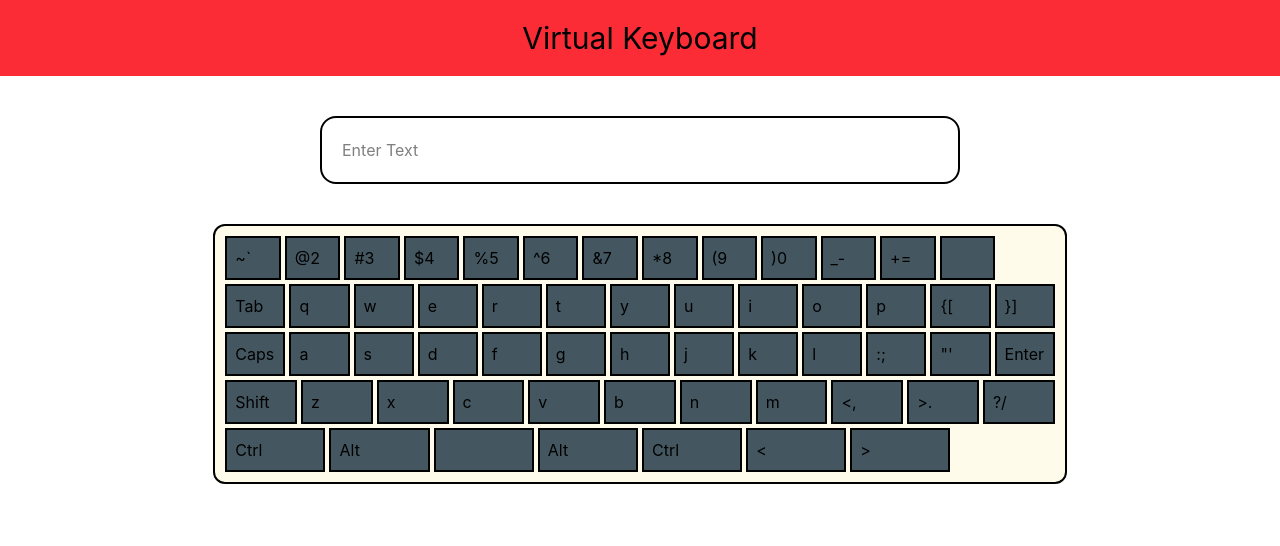
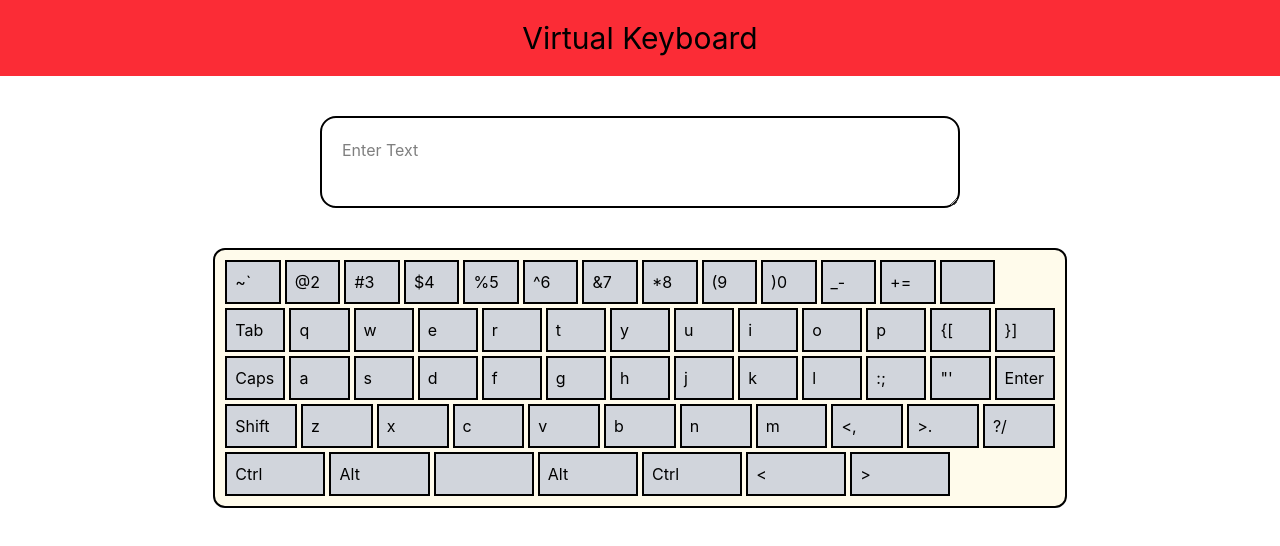
Before and after one commit to shivanshu7919/Virtual-Keyboard, a React (Vite) app: page / in a window 1280 px wide. Shown: the top 546 px of the page. Built offline with nearby package versions, Linux system fonts and the light colour scheme.

Commit message:
Done style of keyboard

```diff
--- a/src/components/Keyboard.jsx
+++ b/src/components/Keyboard.jsx
@@ -65,7 +65,7 @@ function Keyboard() {
           firstSpanElement.innerText=((updatedCaps && isShift) || (!updatedCaps && !isShift))?keyText.toLowerCase():keyText.toUpperCase();
         }
         if(keyText==='caps'){
-          firstSpanElement.parentElement.style.backgroundColor=(updatedCaps)?'blue':'#445760';
+          firstSpanElement.parentElement.style.backgroundColor=(updatedCaps)?'blue':'#D1D5DB';
         }
       }
     })
@@ -83,7 +83,7 @@ function Keyboard() {
           firstSpanElement.innerText=((updatedShift && isCaps) || (!updatedShift && !isCaps))?keyText.toLowerCase():keyText.toUpperCase();
         }
         if(keyText==='shift'){
-          firstSpanElement.parentElement.style.backgroundColor=(updatedShift)?'blue':'#445760';
+          firstSpanElement.parentElement.style.backgroundColor=(updatedShift)?'blue':'#D1D5DB';
         }
       }
     })
@@ -130,7 +130,7 @@ function Keyboard() {
       <h1 className='text-center bg-red-500 p-5 text-3xl'>Virtual Keyboard</h1>
       <div className='flex justify-center'>
 
-        <input
+        <textarea
         type="text"
         className='w-1/2 border-2 rounded-2xl py-5 px-5 m-10'
         placeholder='Enter Text'
@@ -144,7 +144,7 @@ function Keyboard() {
         <div className='grid grid-cols-14'>
           {['~.`','@.2','#.3','$.4','%.5','^.6','&.7','*.8','(.9',').0','_.-','+.=','<i className="fa-solid fa-delete-left"></i>']
             .map((keyValue)=>(
-              <div key={keyValue} className='key border-2 p-2 m-0.5 bg-[#445760]'
+              <div key={keyValue} className='key border-2 p-2 m-0.5 bg-gray-300'
                 onClick={()=>handleKeyClick(keyValue)}
               >
                 {
@@ -170,7 +170,7 @@ function Keyboard() {
         <div className='row grid grid-cols-13'>
           {['Tab', 'q', 'w', 'e', 'r', 't', 'y', 'u', 'i', 'o', 'p', '{_[', '}_]']
             .map((keyValue)=>(
-              <div key={keyValue} className='key p-2 border-2 m-0.5 bg-[#445760]'
+              <div key={keyValue} className='key p-2 border-2 m-0.5 bg-gray-300'
                 onClick={()=>handleKeyClick(keyValue)}
               >
                 {
@@ -190,7 +190,7 @@ function Keyboard() {
         <div className='row grid grid-cols-13'>
           {['Caps','a','s','d','f','g','h','j','k','l',':_;','"_\'','Enter']
             .map((keyValue)=>(
-              <div key={keyValue} className='key p-2 border-2 m-0.5 bg-[#445760]'
+              <div key={keyValue} className='key p-2 border-2 m-0.5 bg-gray-300'
                 onClick={()=>handleKeyClick(keyValue)}
               >
                 {
@@ -210,7 +210,7 @@ function Keyboard() {
         <div className='row grid grid-cols-11'>
           {['Shift','z','x','c','v','b','n','m','<_,','>_.','?_/']
             .map((keyValue)=>(
-              <div key={keyValue} className='key p-2  border-2 m-0.5 bg-[#445760]'
+              <div key={keyValue} className='key p-2  border-2 m-0.5 bg-gray-300'
                 onClick={()=>handleKeyClick(keyValue)}
               >
                 {
@@ -232,7 +232,7 @@ function Keyboard() {
         <div className='row grid grid-cols-8'>
           {['Ctrl','Alt',' ','Alt','Ctrl','<','>']
             .map((keyValue,index)=>(
-              <div key={index} className='key border-2 p-2 m-0.5 bg-[#445760]'
+              <div key={index} className='key border-2 p-2 m-0.5 bg-gray-300'
                 onClick={()=>handleKeyClick(keyValue)}
               >
                 {
```
